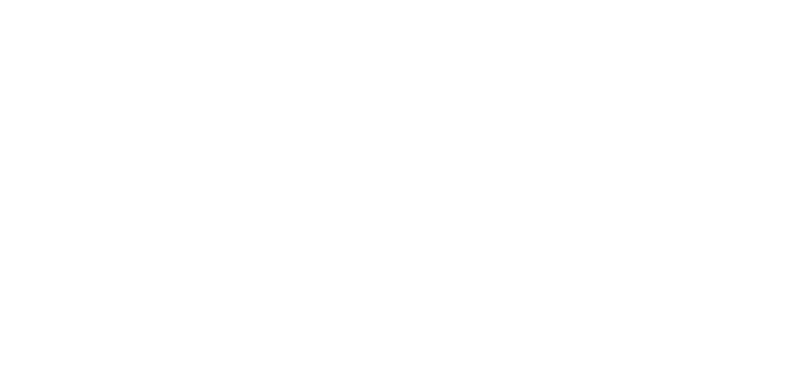
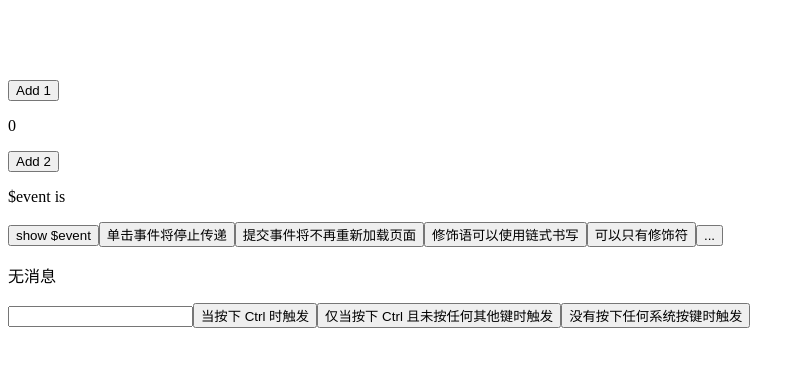
Before and after one commit to yuayuz/vue-learning, a Vue app in the folder vue/: page /EventHandling in a window 1280 px wide. Before the commit this address had no page. Shown: the top 366 px of the page, without its empty margins (0-805 px from the left). Built offline with nearby package versions, Linux system fonts and the light colour scheme.

Commit message:
add `EventHandling`

```diff
--- a/vue/src/router/index.ts
+++ b/vue/src/router/index.ts
@@ -6,6 +6,7 @@
 import ClassAndStyleBindings from '@/views/ClassAndStyleBindings.vue'
 import ConditionalRendering from '@/views/ConditionalRendering.vue'
 import ListRendering from '@/views/ListRendering.vue'
+import EventHandling from '@/views/EventHandling.vue'
 
 const router = createRouter({
   history: createWebHistory(import.meta.env.BASE_URL),
@@ -44,6 +45,11 @@
       path: '/ListRendering',
       name: 'ListRendering',
       component: ListRendering
+    },
+    {
+      path: '/EventHandling',
+      name: 'EventHandling',
+      component: EventHandling
     }
   ]
 })
--- /dev/null
+++ b/vue/src/views/EventHandling.vue
@@ -0,0 +1,84 @@
+<template>
+  <!--  监听事件：可以使用 v-on （简写为 @）指令来监听 DOM 事件，并在事件触发时执行相应的JavaScript-->
+  <!-- 事件处理器 (handler) 的值可以是：
+    内联事件处理器：事件被触发时执行的内联 JavaScript 语句 (与 onclick 类似)。
+    方法事件处理器：一个指向组件上定义的方法的属性名或是路径。 -->
+
+  <!--  内联事件通常用于简单场景-->
+  <button @click="count++">Add 1</button>
+  <p>{{ count }}</p>
+
+  <!--  v-on 可以接受一个方法名或者对某个方法的调用-->
+  <button @click="addCount">Add 2</button>
+
+  <!--  方法与内联事件判断
+  模板编译器会通过检查 v-on 的值是否是合法的 JavaScript 标识符或属性访问路径来断定是何种形式的事件处理器。
+  举例来说，foo、foo.bar 和 foo['bar'] 会被视为方法事件处理器，而 foo() 和 count++ 会被视为内联事件处理器。-->
+  <!--  在内联事件处理器中访问事件参数----$event变量-->
+  <p>$event is{{ event }}</p>
+  <button @click="($event) => (event = $event)">show $event</button>
+  <!--  事件修饰符-----让方法更专注于数据逻辑而不用去处理 DOM 事件的细节-->
+  <!-- 单击事件将停止传递 -->
+  <button @click.stop="addCount">单击事件将停止传递</button>
+
+  <!-- 提交事件将不再重新加载页面 -->
+  <button @submit.prevent="addCount">提交事件将不再重新加载页面</button>
+
+  <!-- 修饰语可以使用链式书写 -->
+  <button @click.stop.prevent="addCount">修饰语可以使用链式书写</button>
+
+  <!-- 也可以只有修饰符 -->
+  <button @submit.prevent>可以只有修饰符</button>
+
+  <!-- 仅当 event.target 是元素本身时才会触发事件处理器 -->
+  <!-- 例如：事件处理器不来自子元素 -->
+  <button @click.self="addCount">...</button>
+
+  <!--  按键修饰符：Vue 允许在 v-on 或 @ 监听按键事件时添加按键修饰符。-->
+  <!-- 仅在 `key` 为 `Enter` 时调用 `submit` -->
+  <p>{{ message }}</p>
+  <input @keyup.enter="setMessage" />
+  <!--  可以直接使用 KeyboardEvent.key 暴露的按键名称作为修饰符，但需要转为 kebab-case 形式。-->
+
+  <!--  .exact 修饰符   .exact 修饰符允许精确控制触发事件所需的系统修饰符的组合。-->
+  <!-- 当按下 Ctrl 时，即使同时按下 Alt 或 Shift 也会触发 -->
+  <button @click.ctrl="onClick">当按下 Ctrl 时触发</button>
+
+  <!-- 仅当按下 Ctrl 且未按任何其他键时才会触发 -->
+  <button @click.ctrl.exact="onCtrlClick">仅当按下 Ctrl 且未按任何其他键时触发</button>
+
+  <!-- 仅当没有按下任何系统按键时触发 -->
+  <button @click.exact="onNoClick">没有按下任何系统按键时触发</button>
+
+  <!--  鼠标按键修饰符
+      .left
+      .right
+      .middle
+  这些修饰符将处理程序限定为由特定鼠标按键触发的事件。-->
+</template>
+
+<script setup lang="ts">
+import { ref } from 'vue'
+
+const count = ref(0)
+let event = ref()
+
+let addCount = function () {
+  count.value = count.value + 2
+}
+
+let message = ref('无消息')
+let setMessage = function () {
+  message.value = '输入框中按下了回车'
+}
+let onClick = function () {
+  message.value = '按下了Ctrl'
+}
+let onCtrlClick = function () {
+  message.value = '仅当按下 Ctrl 且未按任何其他键'
+}
+let onNoClick = function () {
+  message.value = '没有按下任何系统按键'
+}
+</script>
+<style scoped></style>
--- a/vue/src/views/Home.vue
+++ b/vue/src/views/Home.vue
@@ -5,6 +5,7 @@
   <button @click="classAndStyleBindings">Class and Style Bindings</button>
   <button @click="conditionalRendering">Conditional Rendering</button>
   <button @click="listRendering">List Rendering</button>
+  <button @click="eventHandling">Event Handling</button>
 </template>
 <script setup lang="ts">
 import router from '@/router'
@@ -32,5 +33,9 @@
 let listRendering = function () {
   router.push({ name: 'ListRendering' })
 }
+
+let eventHandling = function () {
+  router.push({ name: 'EventHandling' })
+}
 </script>
 <style scoped></style>
```
